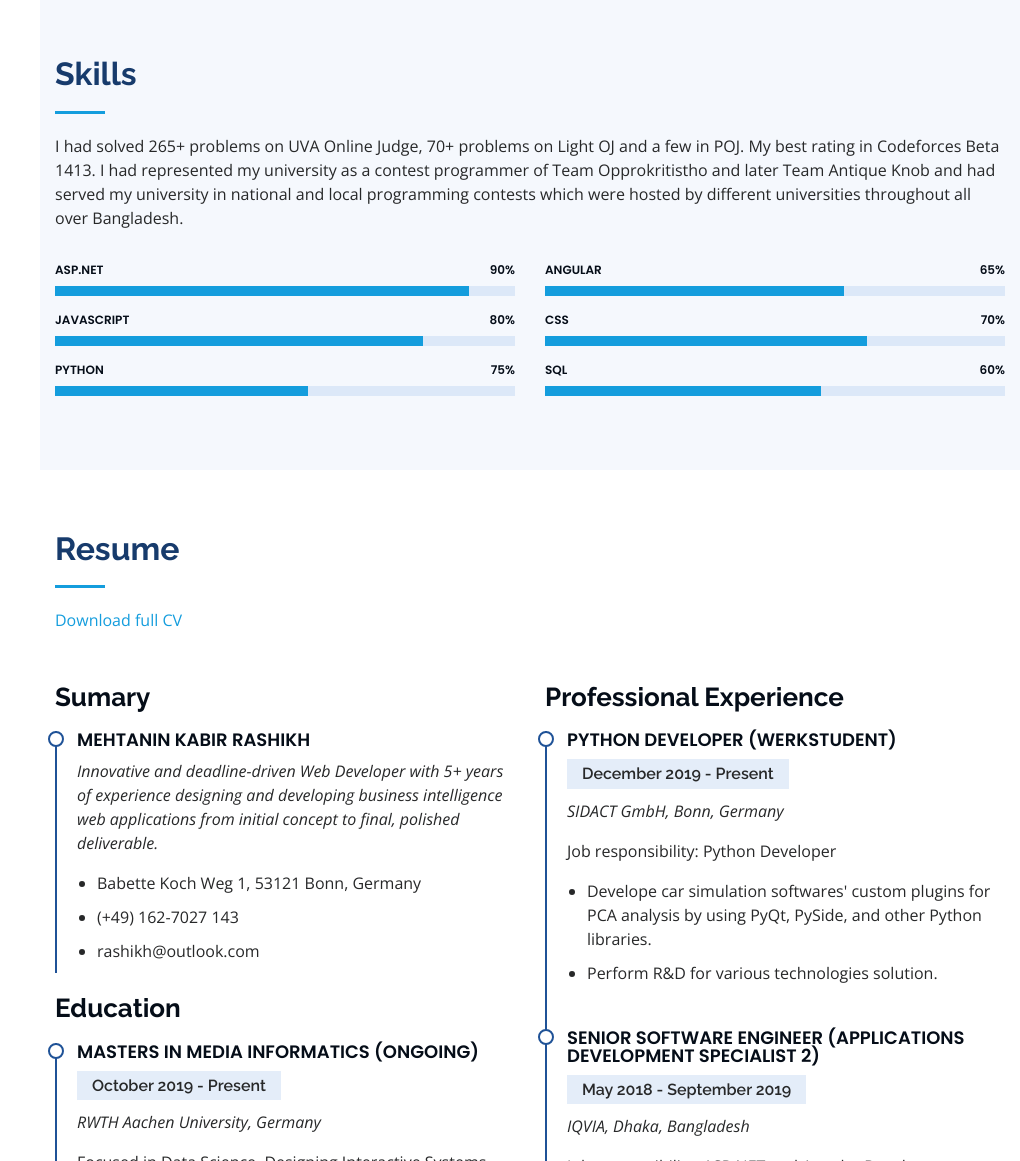
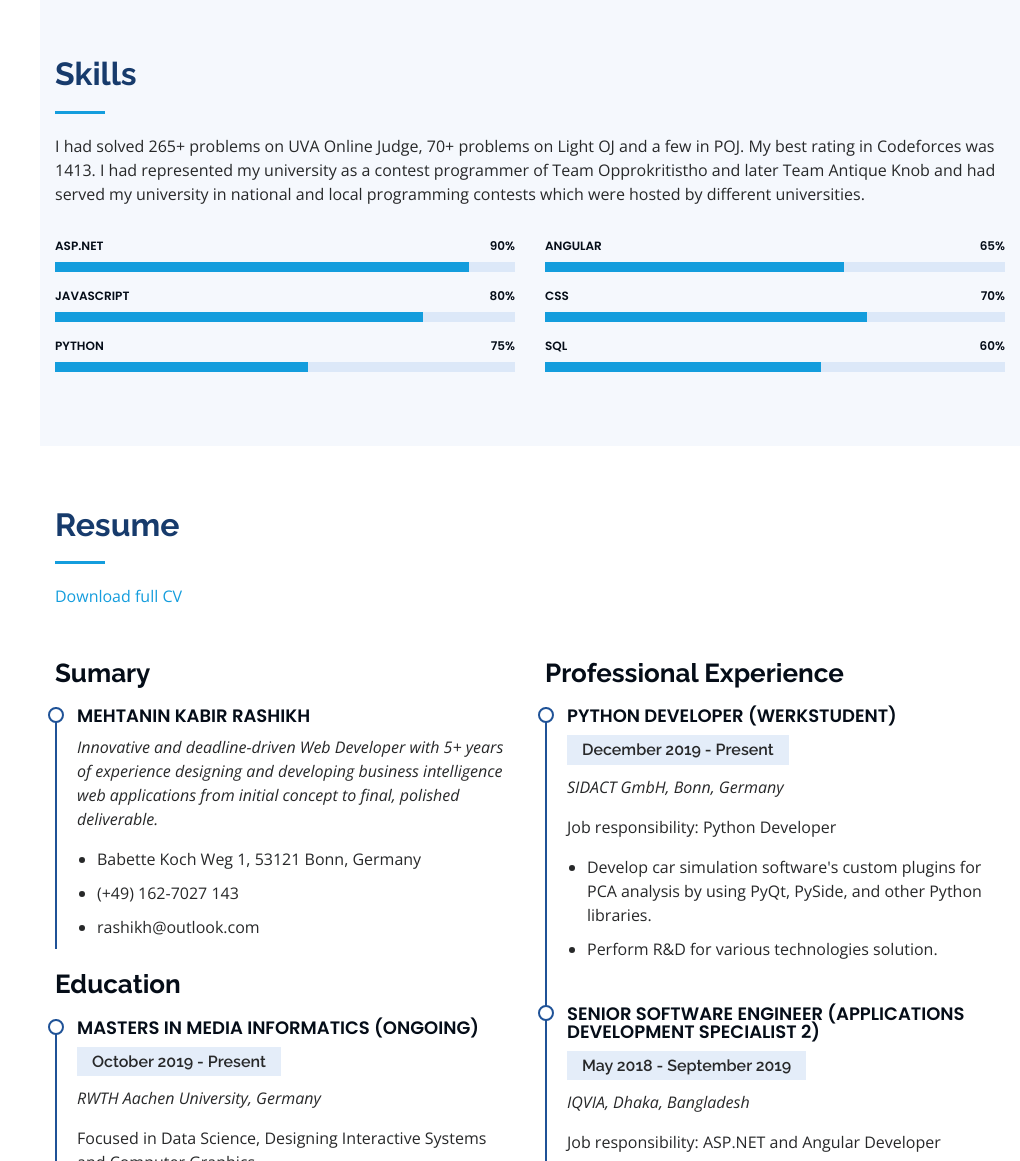
Before and after one commit to mehtanin/mehtanin.github.io, a plain HTML site: page index.html in a window 1280 px wide. Shown: the part 1600-2761 px from the top of the page, without its empty margins (260-1280 px from the left). Drawn offline with nearby package versions, Linux system fonts and the light colour scheme.

Commit message:
Updated content.

```diff
--- a/index.html
+++ b/index.html
@@ -181,7 +181,7 @@
 
         <div class="section-title">
           <h2>Skills</h2>
-          <p>I had solved 265+ problems on UVA Online Judge, 70+ problems on Light OJ and a few in POJ. My best rating in Codeforces Beta 1413. I had represented my university as a contest programmer of Team Opprokritistho and later Team Antique Knob and had served my university in national and local programming contests which were hosted by different universities throughout all over Bangladesh.</p>
+          <p>I had solved 265+ problems on UVA Online Judge, 70+ problems on Light OJ and a few in POJ. My best rating in Codeforces was 1413. I had represented my university as a contest programmer of Team Opprokritistho and later Team Antique Knob and had served my university in national and local programming contests which were hosted by different universities.</p>
         </div>
 
         <div class="row skills-content">
@@ -298,7 +298,7 @@
               <p><em>SIDACT GmbH, Bonn, Germany</em></p>
               <p>Job responsibility: Python Developer</p>
               <ul>
-                <li>Develope car simulation softwares' custom plugins for PCA analysis by using PyQt, PySide, and other Python libraries.</li>
+                <li>Develop car simulation software's custom plugins for PCA analysis by using PyQt, PySide, and other Python libraries.</li>
                 <li>Perform R&D for various technologies solution.</li>
               </ul>
             </div>
```
